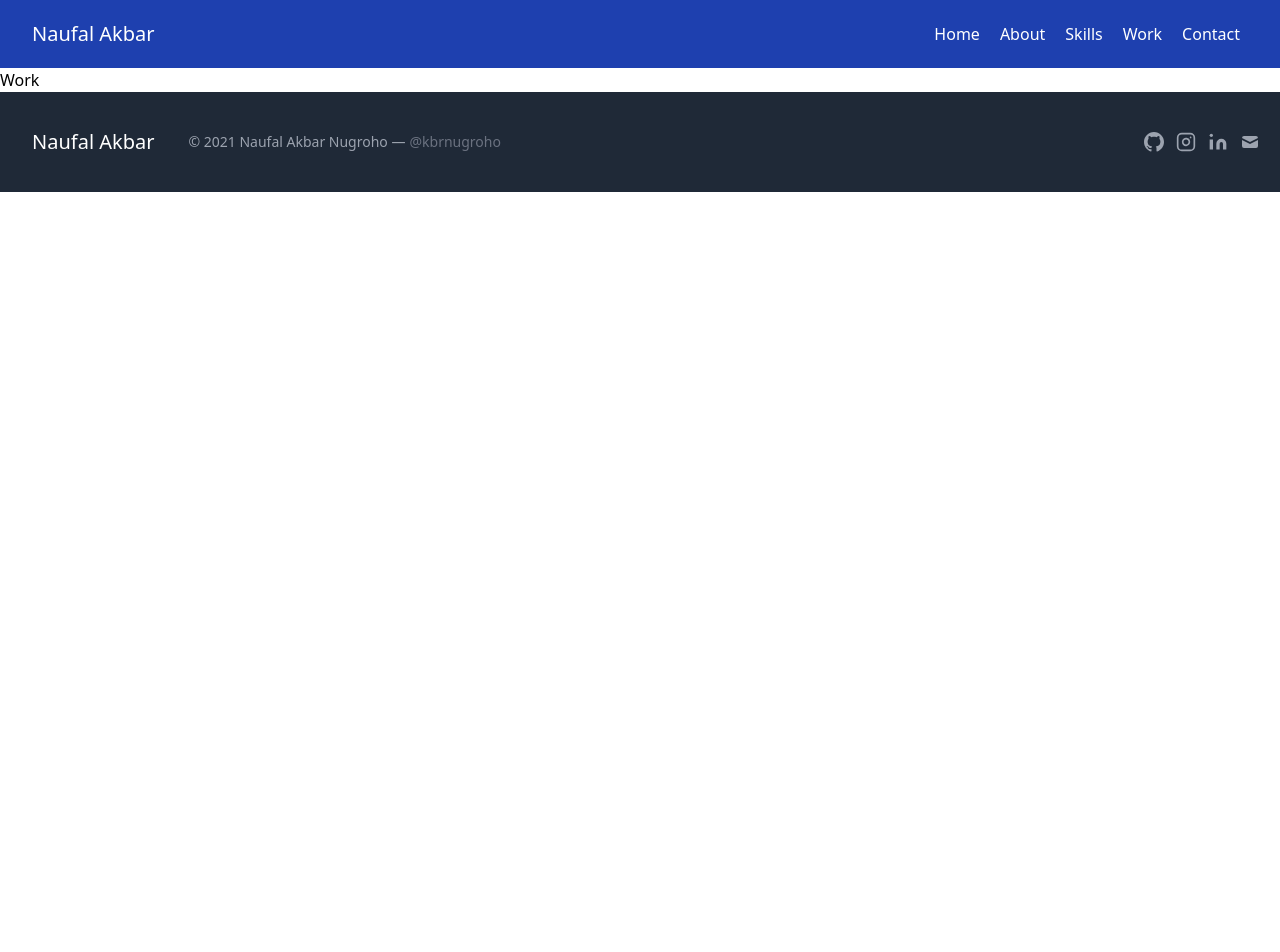
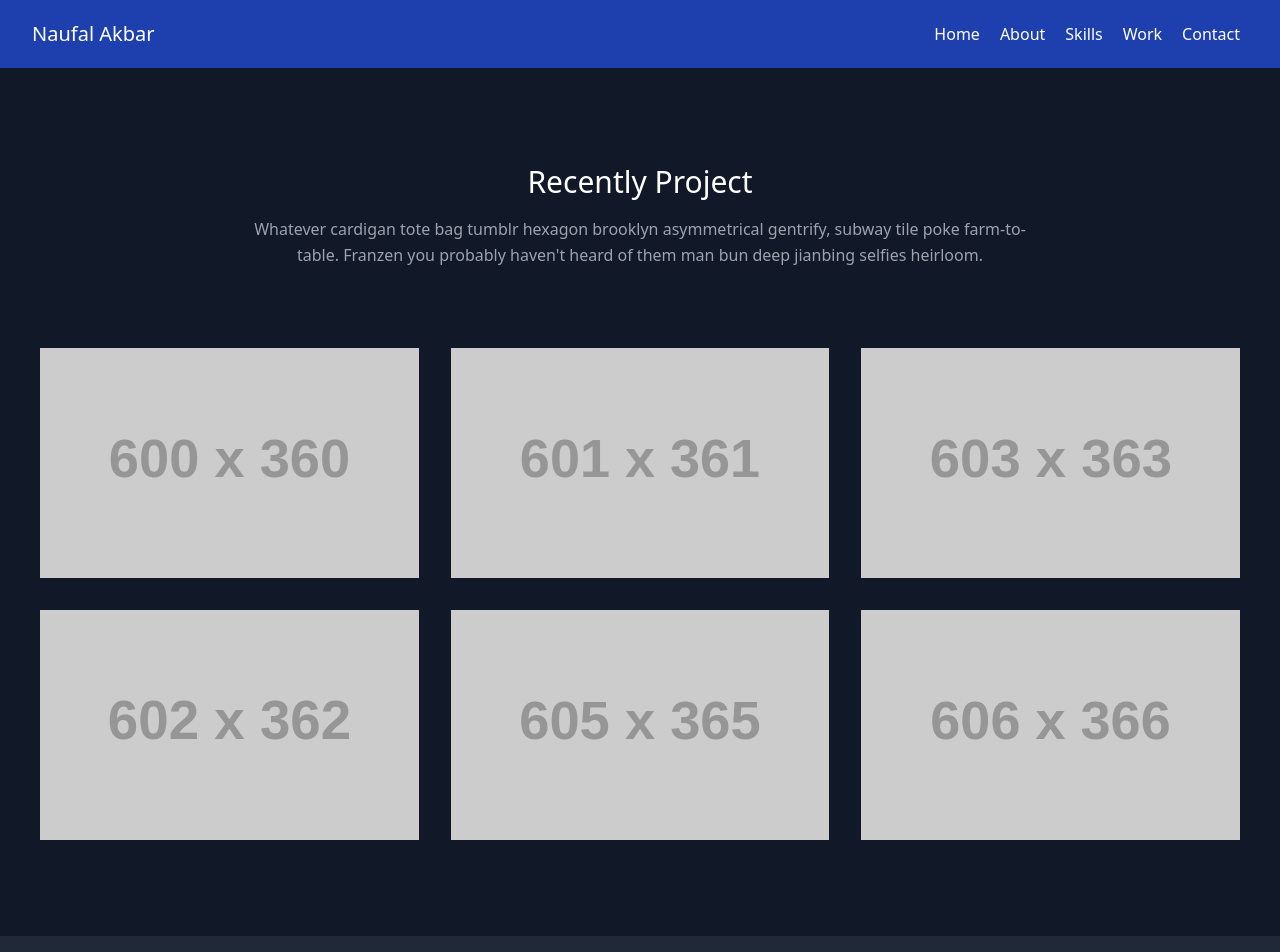
Before and after one commit to nuflakbrr/react-portfolio, a React (Create React App) app: page /work in a window 1280 px wide. Shown: the top 952 px of the page. Before the commit the page ends 800 px from the top, so only its background shows below. Built offline with nearby package versions, Linux system fonts and the light colour scheme.

Commit message:
fix project section

```diff
--- a/src/pages/project/Work.js
+++ b/src/pages/project/Work.js
@@ -5,7 +5,82 @@ import Navbars from "../../components/Navbars";
 
 function Work() {
   const RenderWork = () => {
-    return <React.Fragment>Work</React.Fragment>;
+    return (
+      <React.Fragment>
+        <section class="text-gray-400 bg-gray-900 body-font">
+          <div class="container px-10 py-24 mx-auto">
+            <div class="flex flex-col text-center w-full mb-20">
+              <h1 class="sm:text-3xl text-2xl font-medium title-font mb-4 text-white">Recently Project</h1>
+              <p class="lg:w-2/3 mx-auto leading-relaxed text-base">
+                Whatever cardigan tote bag tumblr hexagon brooklyn asymmetrical gentrify, subway tile poke farm-to-table. Franzen you probably haven't heard of them man bun deep jianbing selfies heirloom.
+              </p>
+            </div>
+            <div class="flex flex-wrap -m-4">
+              <div class="lg:w-1/3 sm:w-1/2 p-4">
+                <div class="flex relative">
+                  <img alt="gallery" class="absolute inset-0 w-full h-full object-cover object-center" src="https://dummyimage.com/600x360" />
+                  <div class="px-8 py-10 relative z-10 w-full border-4 border-gray-800 bg-gray-900 opacity-0 hover:opacity-100">
+                    <h2 class="tracking-widest text-sm title-font font-medium text-blue-400 mb-1">THE SUBTITLE</h2>
+                    <h1 class="title-font text-lg font-medium text-white mb-3">Shooting Stars</h1>
+                    <p class="leading-relaxed">Photo booth fam kinfolk cold-pressed sriracha leggings jianbing microdosing tousled waistcoat.</p>
+                  </div>
+                </div>
+              </div>
+              <div class="lg:w-1/3 sm:w-1/2 p-4">
+                <div class="flex relative">
+                  <img alt="gallery" class="absolute inset-0 w-full h-full object-cover object-center" src="https://dummyimage.com/601x361" />
+                  <div class="px-8 py-10 relative z-10 w-full border-4 border-gray-800 bg-gray-900 opacity-0 hover:opacity-100">
+                    <h2 class="tracking-widest text-sm title-font font-medium text-blue-400 mb-1">THE SUBTITLE</h2>
+                    <h1 class="title-font text-lg font-medium text-white mb-3">The Catalyzer</h1>
+                    <p class="leading-relaxed">Photo booth fam kinfolk cold-pressed sriracha leggings jianbing microdosing tousled waistcoat.</p>
+                  </div>
+                </div>
+              </div>
+              <div class="lg:w-1/3 sm:w-1/2 p-4">
+                <div class="flex relative">
+                  <img alt="gallery" class="absolute inset-0 w-full h-full object-cover object-center" src="https://dummyimage.com/603x363" />
+                  <div class="px-8 py-10 relative z-10 w-full border-4 border-gray-800 bg-gray-900 opacity-0 hover:opacity-100">
+                    <h2 class="tracking-widest text-sm title-font font-medium text-blue-400 mb-1">THE SUBTITLE</h2>
+                    <h1 class="title-font text-lg font-medium text-white mb-3">The 400 Blows</h1>
+                    <p class="leading-relaxed">Photo booth fam kinfolk cold-pressed sriracha leggings jianbing microdosing tousled waistcoat.</p>
+                  </div>
+                </div>
+              </div>
+              <div class="lg:w-1/3 sm:w-1/2 p-4">
+                <div class="flex relative">
+                  <img alt="gallery" class="absolute inset-0 w-full h-full object-cover object-center" src="https://dummyimage.com/602x362" />
+                  <div class="px-8 py-10 relative z-10 w-full border-4 border-gray-800 bg-gray-900 opacity-0 hover:opacity-100">
+                    <h2 class="tracking-widest text-sm title-font font-medium text-blue-400 mb-1">THE SUBTITLE</h2>
+                    <h1 class="title-font text-lg font-medium text-white mb-3">Neptune</h1>
+                    <p class="leading-relaxed">Photo booth fam kinfolk cold-pressed sriracha leggings jianbing microdosing tousled waistcoat.</p>
+                  </div>
+                </div>
+              </div>
+              <div class="lg:w-1/3 sm:w-1/2 p-4">
+                <div class="flex relative">
+                  <img alt="gallery" class="absolute inset-0 w-full h-full object-cover object-center" src="https://dummyimage.com/605x365" />
+                  <div class="px-8 py-10 relative z-10 w-full border-4 border-gray-800 bg-gray-900 opacity-0 hover:opacity-100">
+                    <h2 class="tracking-widest text-sm title-font font-medium text-blue-400 mb-1">THE SUBTITLE</h2>
+                    <h1 class="title-font text-lg font-medium text-white mb-3">Holden Caulfield</h1>
+                    <p class="leading-relaxed">Photo booth fam kinfolk cold-pressed sriracha leggings jianbing microdosing tousled waistcoat.</p>
+                  </div>
+                </div>
+              </div>
+              <div class="lg:w-1/3 sm:w-1/2 p-4">
+                <div class="flex relative">
+                  <img alt="gallery" class="absolute inset-0 w-full h-full object-cover object-center" src="https://dummyimage.com/606x366" />
+                  <div class="px-8 py-10 relative z-10 w-full border-4 border-gray-800 bg-gray-900 opacity-0 hover:opacity-100">
+                    <h2 class="tracking-widest text-sm title-font font-medium text-blue-400 mb-1">THE SUBTITLE</h2>
+                    <h1 class="title-font text-lg font-medium text-white mb-3">Alper Kamu</h1>
+                    <p class="leading-relaxed">Photo booth fam kinfolk cold-pressed sriracha leggings jianbing microdosing tousled waistcoat.</p>
+                  </div>
+                </div>
+              </div>
+            </div>
+          </div>
+        </section>
+      </React.Fragment>
+    );
   };
   return (
     <>
```
